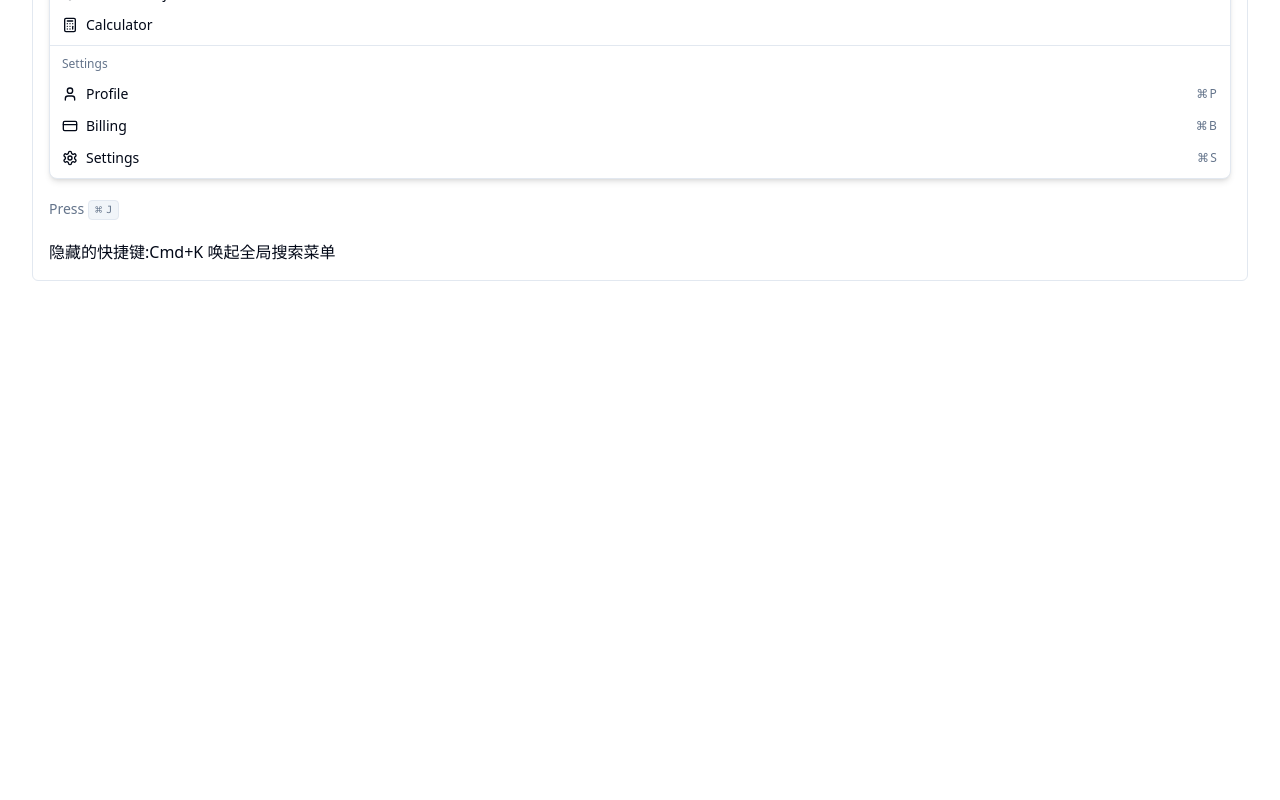
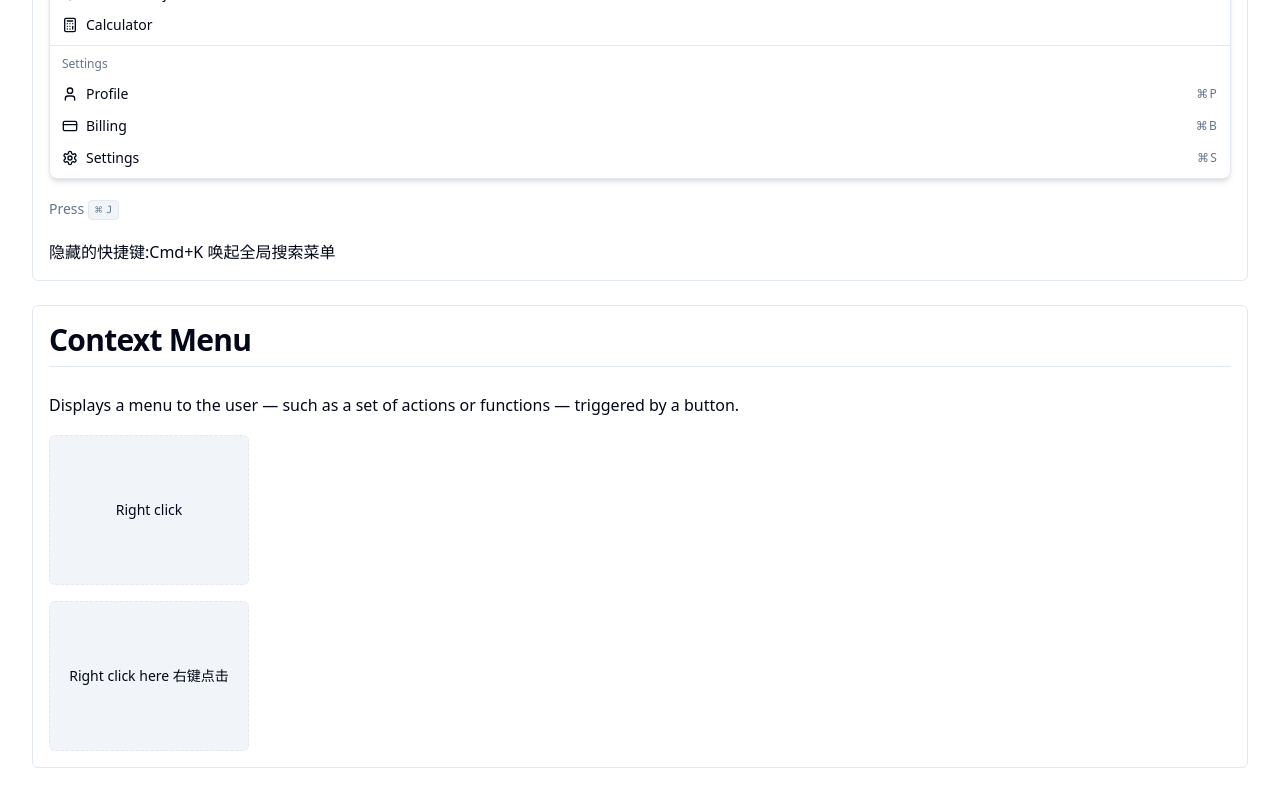
Before and after one commit to clifflee365/shadcn-ui-demo, a Next.js app: page / in a window 1280 px wide. Shown: the part 7083-7883 px from the top of the page. Before the commit the page ends 7396 px from the top, so only its background shows below. Built offline with nearby package versions, Linux system fonts and the light colour scheme.

Commit message:
refactor: ContextMenu change

```diff
--- a/app/page.tsx
+++ b/app/page.tsx
@@ -85,6 +85,7 @@ import {
   ToggleWithText,
 } from "@/components/ToggleDemo"
 import { TooltipDemo } from "@/components/TooltipDemo"
+import { ContextMenuSimple } from "@/components/ContextMenuSimple"
 
 export default function IndexPage() {
   return (
@@ -242,14 +243,16 @@ export default function IndexPage() {
           <CommandMenu />
         </div>
       </Box>
-      {/*
       <Box
         title="Context Menu"
         desc="Displays a menu to the user — such as a set of actions or functions — triggered by a button."
-      >
-        <ContextMenuDemo />
+        contentClassName="space-y-4"
+        >
+          <ContextMenuSimple/>
+          <ContextMenuDemo />
       </Box>
 
+        {/*
       <Box
         title="Dialog"
         desc="A window overlaid on either the primary window or another dialog window, rendering the content underneath inert."
--- a/components/ContextMenuDemo.tsx
+++ b/components/ContextMenuDemo.tsx
@@ -17,7 +17,7 @@ import {
 export function ContextMenuDemo() {
   return (
     <ContextMenu>
-      <ContextMenuTrigger className="flex h-[150px] w-[300px] items-center justify-center rounded-md border border-dashed text-sm">
+      <ContextMenuTrigger className="flex h-[150px] w-[200px] items-center justify-center rounded-md border border-dashed bg-muted text-sm">
         Right click here 右键点击
       </ContextMenuTrigger>
       <ContextMenuContent className="w-64">
@@ -63,7 +63,7 @@ export function ContextMenuDemo() {
         </ContextMenuRadioGroup>
         <ContextMenuSeparator />
         <ContextMenuItem inset>
-          收藏 <ContextMenuShortcut>⌘S</ContextMenuShortcut>
+          收藏 <ContextMenuShortcut>⌘D</ContextMenuShortcut>
         </ContextMenuItem>
       </ContextMenuContent>
     </ContextMenu>
--- /dev/null
+++ b/components/ContextMenuSimple.tsx
@@ -0,0 +1,23 @@
+import {
+  ContextMenu,
+  ContextMenuContent,
+  ContextMenuItem,
+  ContextMenuTrigger,
+} from "@/components/ui/context-menu"
+
+
+export function ContextMenuSimple(){
+  return (
+    <ContextMenu>
+  <ContextMenuTrigger className="flex h-[150px] w-[200px] items-center justify-center rounded-md border border-dashed bg-muted text-sm">Right click</ContextMenuTrigger>
+
+  <ContextMenuContent>
+    <ContextMenuItem>Profile</ContextMenuItem>
+    <ContextMenuItem>Billing</ContextMenuItem>
+    <ContextMenuItem>Team</ContextMenuItem>
+    <ContextMenuItem>Subscription</ContextMenuItem>
+  </ContextMenuContent>
+</ContextMenu>
+
+  )
+}
```
